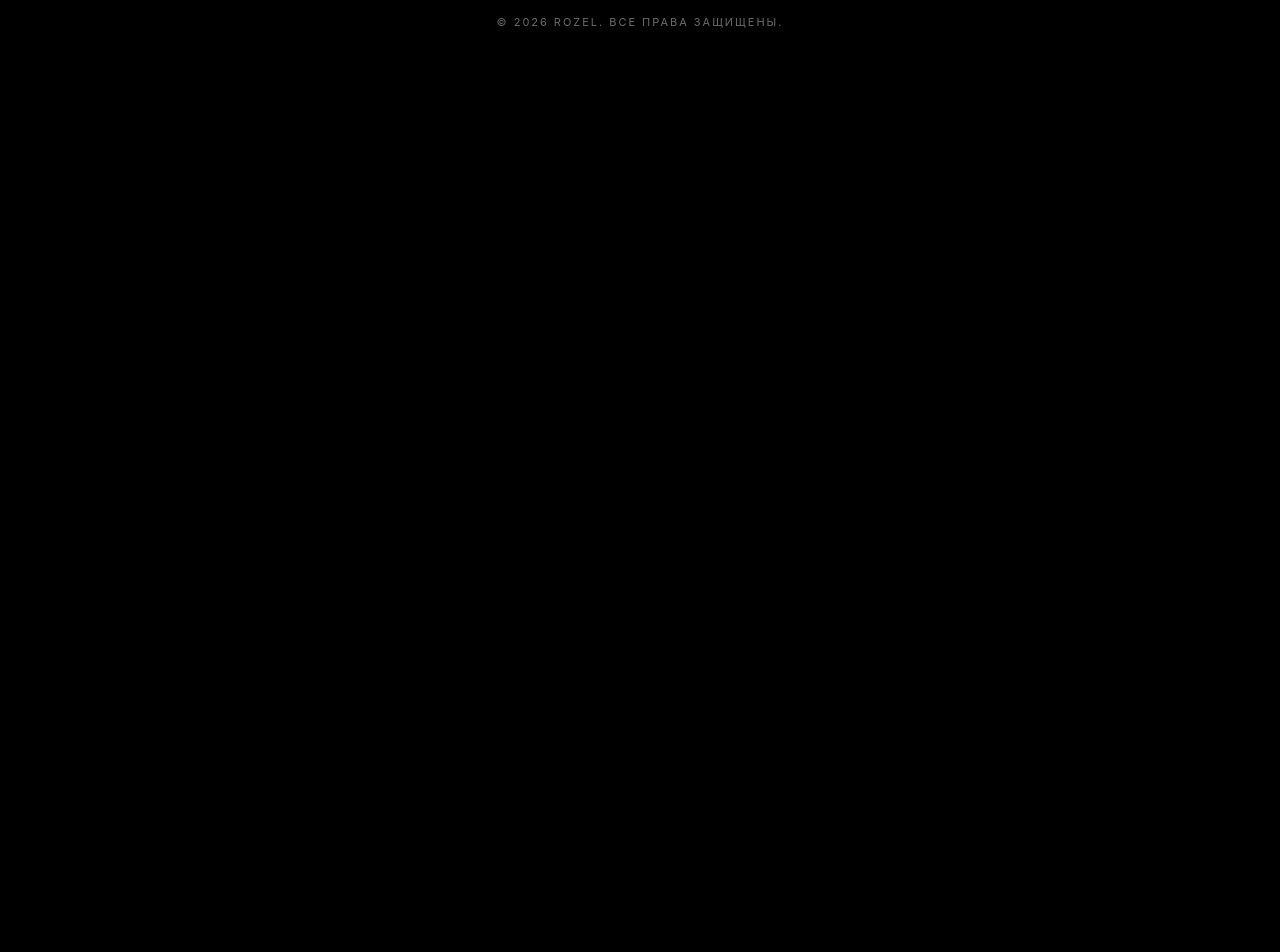
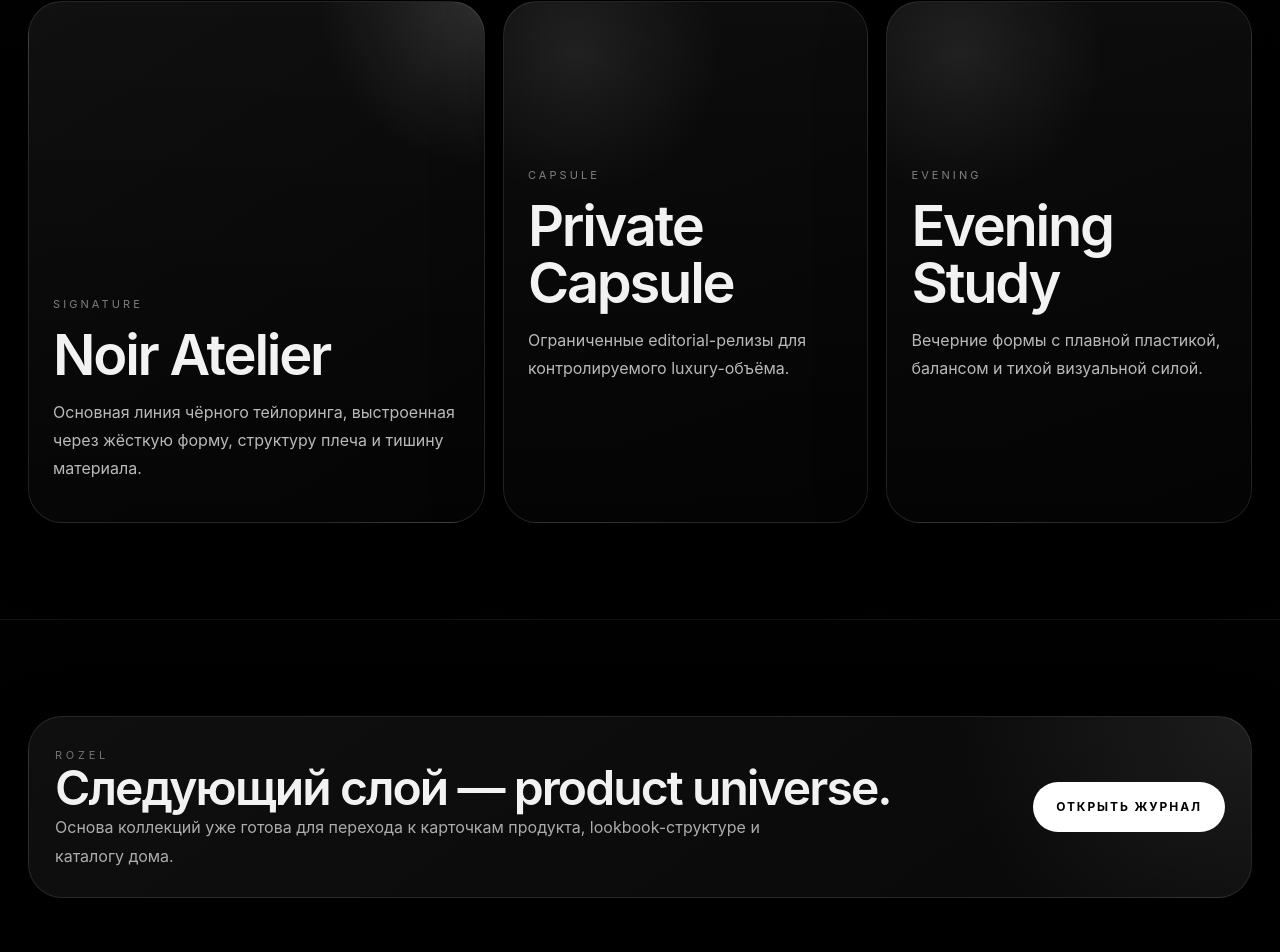
Before and after one commit to mtronda21vekby-stack/rozelshop.com, a Next.js app in the folder apps/web/: page /collections in a window 1280 px wide. Shown: the part 1175-2127 px from the top of the page. Before the commit the page ends 1228 px from the top, so only its background shows below. Built offline with nearby package versions, Linux system fonts and the light colour scheme.

Commit message:
Update page.tsx

```diff
--- a/apps/web/src/app/collections/page.tsx
+++ b/apps/web/src/app/collections/page.tsx
@@ -1,28 +1,175 @@
-import { getSiteContent } from '../../lib/site-data';
+import Link from 'next/link'
+import { getSiteContent } from '../../lib/site-data'
 
 export default function CollectionsPage() {
-  const siteData = getSiteContent('ru');
+  const siteData = getSiteContent('ru')
 
   return (
+    <>
       <section className="page-section">
         <div className="container">
-        <div className="eyebrow">{siteData.collectionsPage.eyebrow}</div>
-        <h1 className="page-title">{siteData.collectionsPage.title}</h1>
-        <p className="page-text">{siteData.collectionsPage.description}</p>
 
-        <div className="grid grid--3" style={{ marginTop: 34 }}>
+          <div className="eyebrow">
+            {siteData.collectionsPage.eyebrow}
+          </div>
+
+          <h1 className="page-title">
+            {siteData.collectionsPage.title}
+          </h1>
+
+          <p className="page-text">
+            {siteData.collectionsPage.description}
+          </p>
+
+          <div
+            className="grid grid--3"
+            style={{ marginTop: 34 }}
+          >
+
             {siteData.collections.map((item) => (
-            <article key={item.slug} className="card">
+              <article
+                key={item.slug}
+                className="card"
+              >
+
                 <div className="card__media" />
+
                 <div className="card__body">
-                <div className="card__label">ROZEL</div>
-                <h2 className="card__title">{item.title}</h2>
-                <p className="card__text">{item.description}</p>
+
+                  <div className="card__label">
+                    ROZEL
+                  </div>
+
+                  <h2 className="card__title">
+                    {item.title}
+                  </h2>
+
+                  <p className="card__text">
+                    {item.description}
+                  </p>
+
+                </div>
+
+              </article>
+            ))}
+
+          </div>
+
+        </div>
+      </section>
+
+      <section className="page-section page-divider">
+        <div className="container">
+
+          <div className="section-head">
+            <div className="eyebrow">
+              ROZEL
+            </div>
+
+            <h2 className="section-title">
+              Редакционная структура коллекций
+            </h2>
+          </div>
+
+          <div className="editorial-grid">
+
+            <article className="editorial-card editorial-card--tall">
+              <div className="editorial-card__overlay" />
+
+              <div className="editorial-card__content">
+                <div className="editorial-card__eyebrow">
+                  SIGNATURE
+                </div>
+
+                <h3 className="editorial-card__title">
+                  Noir Atelier
+                </h3>
+
+                <p className="editorial-card__text">
+                  Основная линия чёрного тейлоринга,
+                  выстроенная через жёсткую форму,
+                  структуру плеча и тишину материала.
+                </p>
               </div>
             </article>
-          ))}
+
+            <article className="editorial-card editorial-card--soft">
+              <div className="editorial-card__overlay" />
+
+              <div className="editorial-card__content">
+                <div className="editorial-card__eyebrow">
+                  CAPSULE
+                </div>
+
+                <h3 className="editorial-card__title">
+                  Private Capsule
+                </h3>
+
+                <p className="editorial-card__text">
+                  Ограниченные editorial-релизы для
+                  контролируемого luxury-объёма.
+                </p>
+              </div>
+            </article>
+
+            <article className="editorial-card editorial-card--soft">
+              <div className="editorial-card__overlay" />
+
+              <div className="editorial-card__content">
+                <div className="editorial-card__eyebrow">
+                  EVENING
+                </div>
+
+                <h3 className="editorial-card__title">
+                  Evening Study
+                </h3>
+
+                <p className="editorial-card__text">
+                  Вечерние формы с плавной пластикой,
+                  балансом и тихой визуальной силой.
+                </p>
+              </div>
+            </article>
+
+          </div>
+
+        </div>
+      </section>
+
+      <section className="page-section page-divider">
+        <div className="container">
+
+          <div className="cta-band">
+            <div className="cta-band__row">
+
+              <div>
+                <div className="eyebrow">
+                  ROZEL
+                </div>
+
+                <h2 className="cta-band__title">
+                  Следующий слой — product universe.
+                </h2>
+
+                <p className="cta-band__text">
+                  Основа коллекций уже готова для перехода
+                  к карточкам продукта, lookbook-структуре
+                  и каталогу дома.
+                </p>
+              </div>
+
+              <Link
+                href="/journal"
+                className="btn btn--primary"
+              >
+                Открыть журнал
+              </Link>
+
             </div>
           </div>
+
+        </div>
       </section>
-  );
+    </>
+  )
 }
```
Lines whose indentation alone changed are shown as unchanged.
